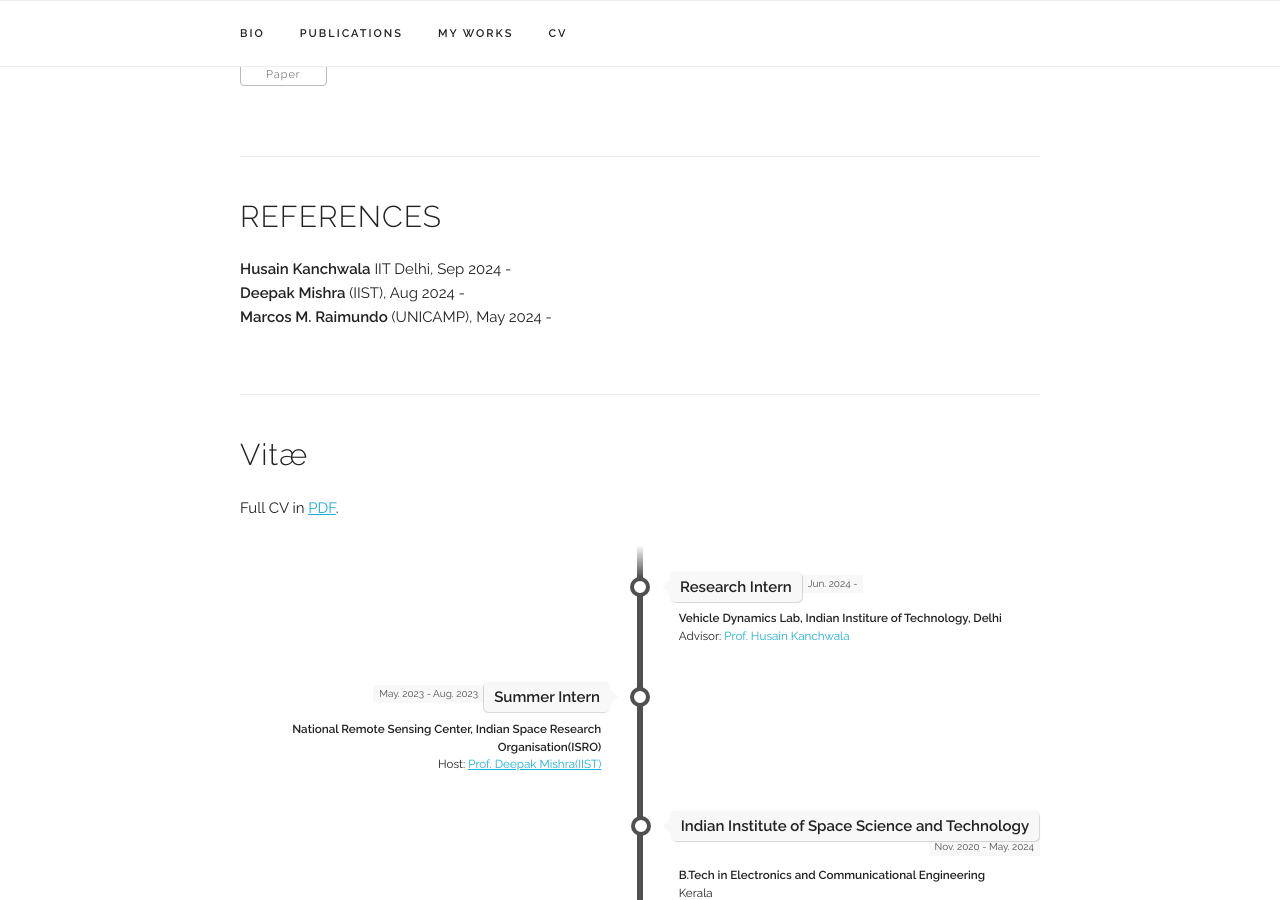
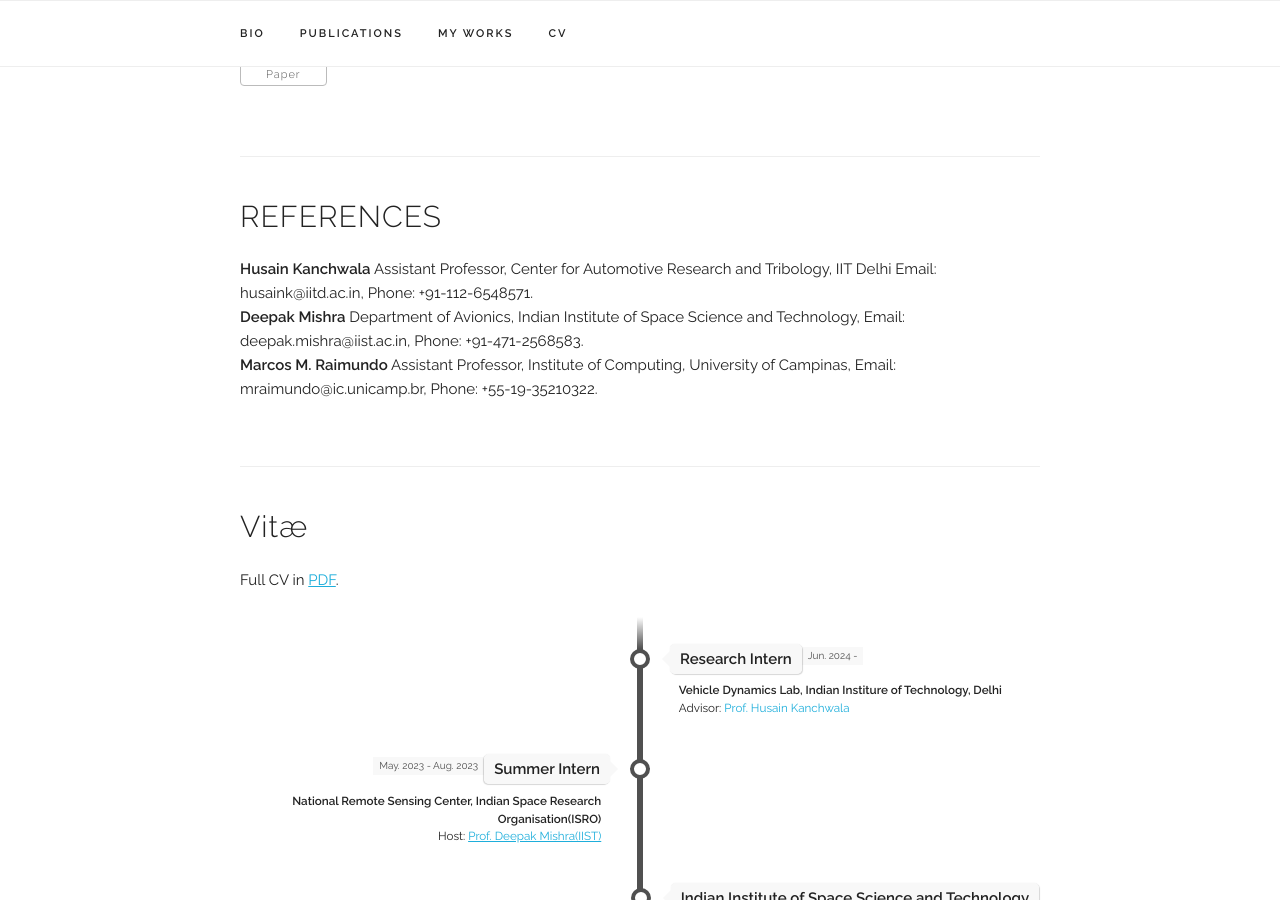
Before and after one commit to kurmananda/saumya, a Jekyll site: the page built from index.html, in a window 1280 px wide and 900 px high, scrolled down 1519 px. Built offline with Jekyll 4.4.1, drawn with Linux system fonts in a browser that asks for light colours.

Commit message:
Update index.html

```diff
--- a/index.html
+++ b/index.html
@@ -236,9 +236,12 @@ title: Home
 <div class="docs-section" id="mentee">
   <h4>REFERENCES</h4>
   <p>
-    <b>Husain Kanchwala</b> IIT Delhi, Sep 2024 - <br>
-    <b>Deepak Mishra</b> (IIST), Aug 2024 - <br>
-    <b>Marcos M. Raimundo</b> (UNICAMP), May 2024 - <br>
+    <b>Husain Kanchwala</b> Assistant Professor, Center for Automotive Research and Tribology, IIT Delhi
+ Email: husaink@iitd.ac.in, Phone: +91-112-6548571. <br>
+    <b>Deepak Mishra</b> Department of Avionics, Indian Institute of Space Science and Technology,
+ Email: deepak.mishra@iist.ac.in, Phone: +91-471-2568583. <br>
+    <b>Marcos M. Raimundo</b> Assistant Professor, Institute of Computing, University of Campinas,
+ Email: mraimundo@ic.unicamp.br, Phone: +55-19-35210322. <br>
     <!-- <b>Youran Qu</b> (Peking University), May 2024 - -->
   </p>
 
```
